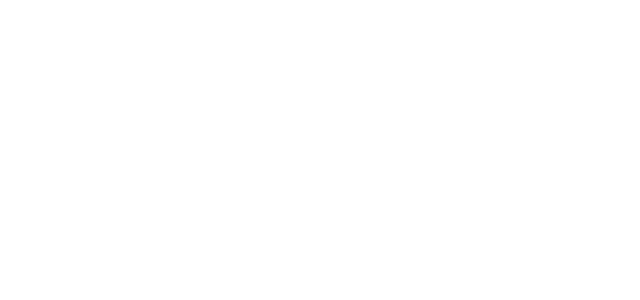
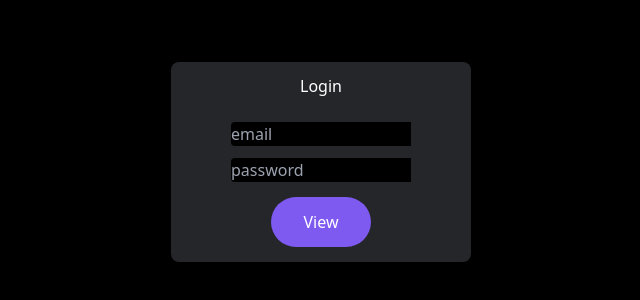
Before and after one commit to tomhoughton/ThomasHoughtonPortfolio, a React (Create React App) app in the folder client/: page /thomaslogin in a window 1280 px wide. Before the commit this address had no page. Shown: the part 238-538 px from the top of the page, without its empty margins (319-959 px from the left). Built offline with nearby package versions, Linux system fonts and the light colour scheme.

Commit message:
Created Login Screen

```diff
--- a/client/package.json
+++ b/client/package.json
@@ -19,6 +19,7 @@
     "test": "react-scripts test",
     "eject": "react-scripts eject"
   },
+  "proxy": "http://localhost:500",
   "eslintConfig": {
     "extends": [
       "react-app",
--- a/client/src/App.js
+++ b/client/src/App.js
@@ -1,11 +1,14 @@
 import logo from './logo.svg';
 import './App.css';
 import { FullPage, Slide } from 'react-full-page';
+import {Routes, Route } from 'react-router-dom'
+
+// Components:
 import PageControls from './components/PageControls';
 import HomeSlide from './components/HomeSlide';
 import ProjectsSlide from './components/ProjectsSlide';
 import ViewProject from './components/ViewProject';
-import {Routes, Route } from 'react-router-dom'
+import Login from './components/Login';
 
 function Main() {
   return (
@@ -28,6 +31,7 @@
     <Routes>
       <Route path='/' element={<Main />} />
       <Route path='/view/:id' element={<ViewProject />} />
+      <Route path='thomaslogin' element={<Login/>}/>
     </Routes>
   );
 }
--- /dev/null
+++ b/client/src/components/Login.js
@@ -0,0 +1,20 @@
+import Button from "./Button";
+
+const Login = () => {
+    return (
+        <div className="h-screen flex flex-col text-white bg-background">
+            <div className="flex flex-col m-auto rounded-lg p-3 h-[200px] w-[300px] bg-backgroundAlt">
+                <h3 className="text-center">Login</h3>
+                <div className="flex m-3">
+                    <form className="flex flex-col m-auto">
+                        <input className="m-auto rounded-l w-[180px] mt-3 bg-background" type="text" placeholder="email"></input>
+                        <input className="m-auto rounded-l w-[180px] mt-3 bg-background" type="password" placeholder="password"></input>
+                    </form>
+                </div>
+                <Button>Login</Button>
+            </div>
+        </div>
+    )
+}
+
+export default Login;
```
Also changed, not shown: client/src/components/Main.js (added).
